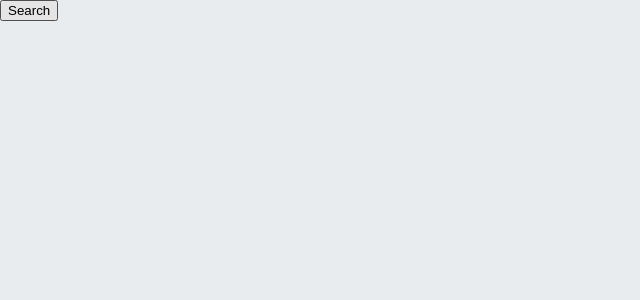
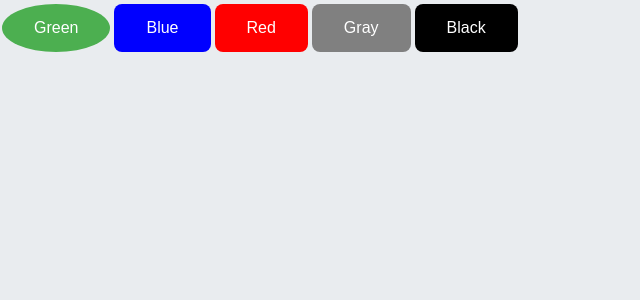
Before and after one commit to yh0921k/learning-react, a React (Create React App) app: page /profiles/1 in a window 1280 px wide. Shown: the top 300 px of the page, without its empty margins (0-640 px from the left). Built offline with nearby package versions, Linux system fonts and the light colour scheme.

Commit message:
add: 1.1.19 React Element에 스타일

```diff
--- a/src/App.js
+++ b/src/App.js
@@ -1,87 +1,23 @@
 import React, { useEffect, useState } from 'react';
+import './fastcampus/css/button.css';
 
-const Child = () => {
-  console.log('   Child render Start');
-  const [text, setText] = useState(() => {
-    console.log('   Child useState()');
-    return '';
-  });
-
-  useEffect(() => {
-    console.log('   Child useEffect() No deps');
-
-    return () => {
-      console.log('   Child useEffect() No deps Clean Up');
-    };
-  });
-
-  useEffect(() => {
-    console.log('   Child useEffect() Empty deps ');
-
-    return () => {
-      console.log('   Child useEffect() Empty deps Clean Up');
-    };
-  }, []);
-
-  useEffect(() => {
-    console.log('   Child useEffect() [text] ');
-
-    return () => {
-      console.log('   Child useEffect() [text] Clean Up');
-    };
-  }, [text]);
-
-  const handleChange = (event) => {
-    setText(event.target.value);
+const App = () => {
+  const Button = ({ className = '', style, color, ...rest }) => {
+    return (
+      <button
+        className={`button ${className}`}
+        style={{ borderRadius: 8, backgroundColor: color, ...style }}
+        {...rest}
+      ></button>
+    );
   };
-  const element = (
-    <>
-      <input onChange={handleChange} />
-      <p>{text}</p>
-    </>
-  );
-  console.log('   Child render End');
-  return element;
-};
-const App = () => {
-  console.log('App render Start');
-  const [show, setShow] = useState(() => {
-    console.log('App useState()');
-    return false;
-  });
-
-  useEffect(() => {
-    console.log('App useEffect() No deps');
-
-    return () => {
-      console.log('App useEffect() No deps Clean Up');
-    };
-  });
-
-  useEffect(() => {
-    console.log('App useEffect() Empty deps ');
-
-    return () => {
-      console.log('App useEffect() Empty deps Clean Up');
-    };
-  }, []);
-
-  useEffect(() => {
-    console.log('App useEffect() [show] ');
-
-    return () => {
-      console.log('App useEffect() [show] Clean Up');
-    };
-  }, [show]);
-
-  const handleClick = () => {
-    setShow((prev) => !prev);
-  };
-  console.log('App render End');
   return (
     <>
-      <button onClick={handleClick}>Search</button>
-      {show ? <Child /> : null}
+      <Button style={{ borderRadius: '50%' }}>Green</Button>
+      <Button color="blue">Blue</Button>
+      <Button color="red">Red</Button>
+      <Button color="gray">Gray</Button>
+      <Button color="black">Black</Button>
     </>
   );
 };
--- /dev/null
+++ b/src/fastcampus/css/button.css
@@ -0,0 +1,17 @@
+.button {
+  background-color: #4CAF50; /* Green */
+  border: none;
+  color: white;
+  padding: 15px 32px;
+  text-align: center;
+  text-decoration: none;
+  display: inline-block;
+  font-size: 16px;
+  margin: 4px 2px;
+  cursor: pointer;
+}
+
+.blue {background-color: #008CBA;} /* Blue */
+.red {background-color: #f44336;} /* Red */
+.gray {background-color: #e7e7e7; color: black;} /* Gray */
+.black {background-color: #555555;} /* Black */
```
